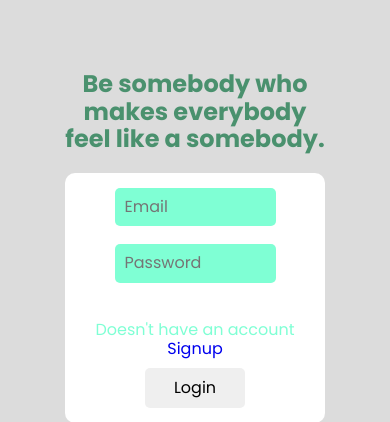
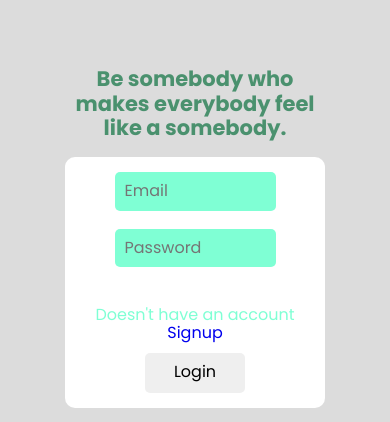
Before and after one commit to ahmadadnanes/FirstStep, a PHP site: page / in a window 390 px wide. Shown: the part 90-512 px from the top of the page. Run offline with PHP 8.4, Linux system fonts and the light colour scheme.

Commit message:
minor improvment

```diff
--- a/css/login.css
+++ b/css/login.css
@@ -35,6 +35,10 @@ section .container .square .half2 button{
     input{
         width: 70%;
     }
+
+    section .container .half1{
+        font-size: 14px;
+    }
 }
 
 section .container .square .half2 button:hover{
```
